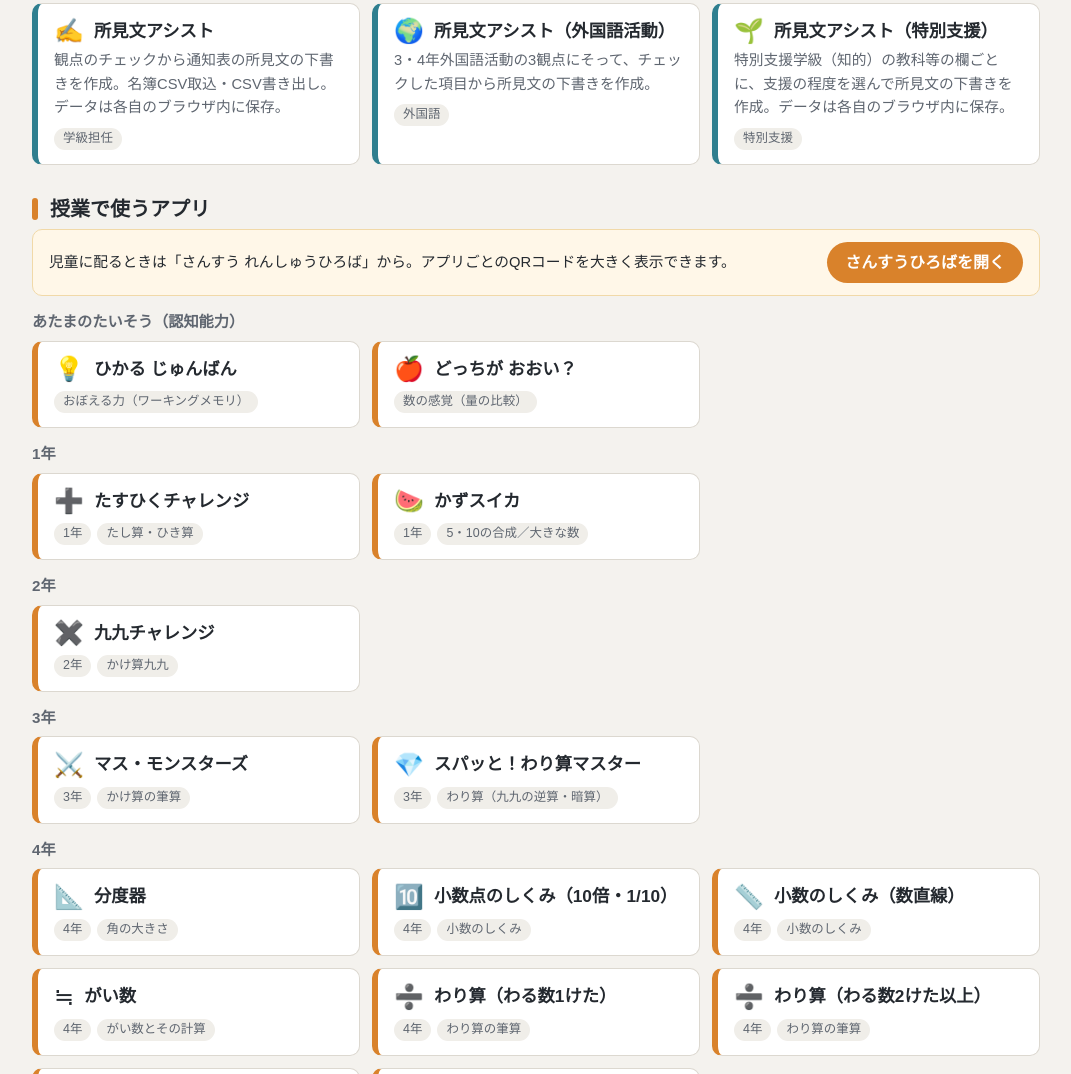
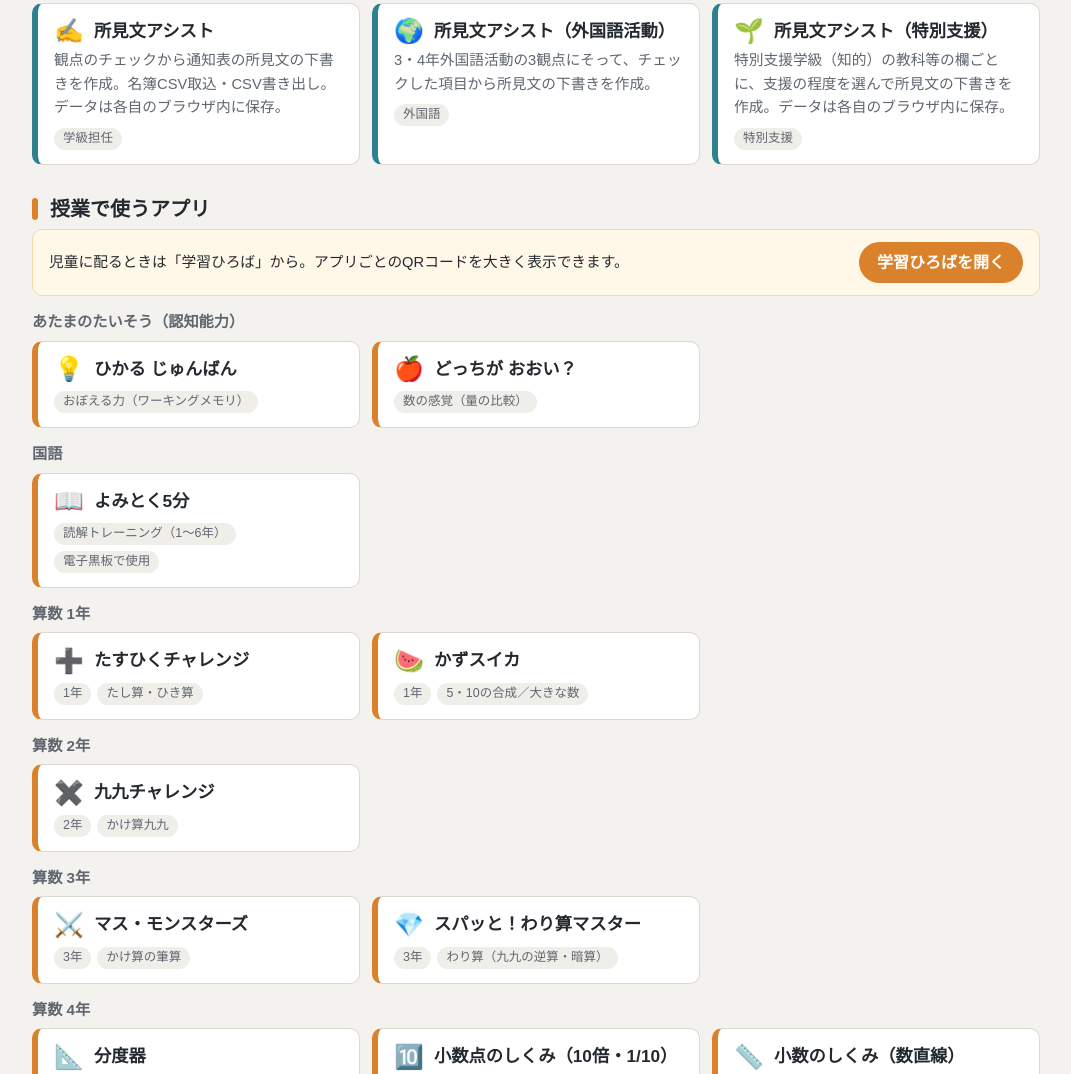
Before and after one commit to siro9ma29/kyoin-portal, a plain HTML site: page index.html in a window 1280 px wide. Shown: the part 570-1644 px from the top of the page, without its empty margins (104-1175 px from the left). Drawn offline with Linux system fonts and the light colour scheme.

Commit message:
よみとく5分を追加し、さんすうひろばを学習ひろばに改名
Co-Authored-By: Claude Opus 5.5 <noreply@anthropic.com>
Claude-Session: https://claude.ai/code/session_0162yXPG7jsnjq1gQkczSN13

```diff
--- a/index.html
+++ b/index.html
@@ -112,7 +112,7 @@
    アプリを追加するときは、該当する一覧に1行加えてください。
    url を "" にすると「公開URL未設定」として表示されます。 */
 
-const UPDATED = "2026-11-17";
+const UPDATED = "2026-11-18";
 
 // 校務ツール
 const KOUMU = [
@@ -128,10 +128,13 @@ const KOUMU = [
 ];
 
 // 授業で使うアプリ（児童向け）
+// grade：0＝あたまのたいそう／"kokugo"＝国語（全学年）／1〜6＝算数の学年
+// teacher: true をつけると「電子黒板で使用」と表示します。
 const PAGES_BASE = "https://siro9ma29.github.io/";
 const JUGYO = [
   { grade: 0, icon: "💡", name: "ひかる じゅんばん",             unit: "おぼえる力（ワーキングメモリ）", repo: "sansu-hiroba/hikaru-junban" },
   { grade: 0, icon: "🍎", name: "どっちが おおい？",             unit: "数の感覚（量の比較）",       repo: "sansu-hiroba/dochi-ooi" },
+  { grade: "kokugo", icon: "📖", name: "よみとく5分",            unit: "読解トレーニング（1〜6年）", repo: "sansu-hiroba/yomitoku5", teacher: true },
   { grade: 1, icon: "➕", name: "たすひくチャレンジ",           unit: "たし算・ひき算",   repo: "tasuhiku-challenge" },
   { grade: 1, icon: "🍉", name: "かずスイカ",                   unit: "5・10の合成／大きな数",  repo: "sansu-hiroba/kazu-suika" },
   { grade: 2, icon: "✖️", name: "九九チャレンジ",               unit: "かけ算九九",       repo: "99-charenge" },
@@ -168,12 +171,14 @@ function koumuCard(a) {
 function jugyoCard(a) {
   return `<a class="card" href="${esc(PAGES_BASE + a.repo + "/")}" target="_blank" rel="noopener">
     <span class="top"><span class="icon" aria-hidden="true">${a.icon}</span><span class="name">${esc(a.name)}</span></span>
-    <span class="meta">${a.grade === 0 ? "" : `<span class="tag">${a.grade}年</span>`}<span class="tag">${esc(a.unit)}</span></span>
+    <span class="meta">${typeof a.grade !== "number" || a.grade === 0 ? "" : `<span class="tag">${a.grade}年</span>`}<span class="tag">${esc(a.unit)}</span>${a.teacher ? '<span class="tag">電子黒板で使用</span>' : ""}</span>
   </a>`;
 }
 
 function render() {
-  const grades = [...new Set(JUGYO.map(a => a.grade))].sort((x, y) => x - y);
+  const order = g => g === 0 ? 0 : g === "kokugo" ? 0.5 : g;
+  const rowLabel = g => g === 0 ? "あたまのたいそう（認知能力）" : g === "kokugo" ? "国語" : "算数 " + g + "年";
+  const grades = [...new Set(JUGYO.map(a => a.grade))].sort((x, y) => order(x) - order(y));
   document.getElementById("main").innerHTML = `
     <section style="--c:var(--koumu)">
       <h2 class="section-title">校務ツール</h2>
@@ -184,11 +189,11 @@ function render() {
     <section style="--c:var(--jugyo)">
       <h2 class="section-title">授業で使うアプリ</h2>
       <div class="hiroba">
-        <p>児童に配るときは「さんすう れんしゅうひろば」から。アプリごとのQRコードを大きく表示できます。</p>
-        <a href="${PAGES_BASE}sansu-hiroba/" target="_blank" rel="noopener">さんすうひろばを開く</a>
+        <p>児童に配るときは「学習ひろば」から。アプリごとのQRコードを大きく表示できます。</p>
+        <a href="${PAGES_BASE}sansu-hiroba/" target="_blank" rel="noopener">学習ひろばを開く</a>
       </div>
       ${grades.map(g => `
-        <div class="grade-row">${g === 0 ? "あたまのたいそう（認知能力）" : g + "年"}</div>
+        <div class="grade-row">${rowLabel(g)}</div>
         <div class="grid">${JUGYO.filter(a => a.grade === g).map(jugyoCard).join("")}</div>
       `).join("")}
     </section>`;
```
